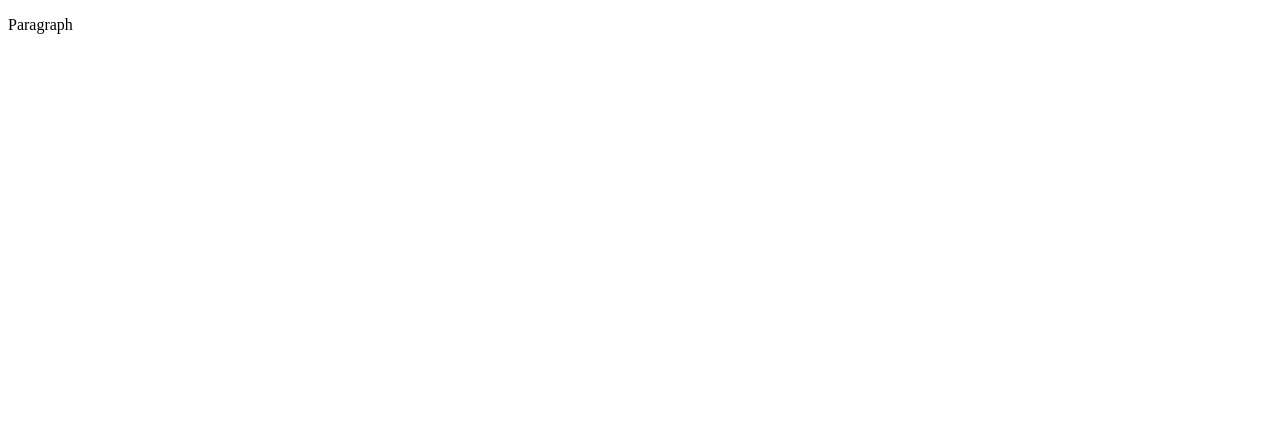
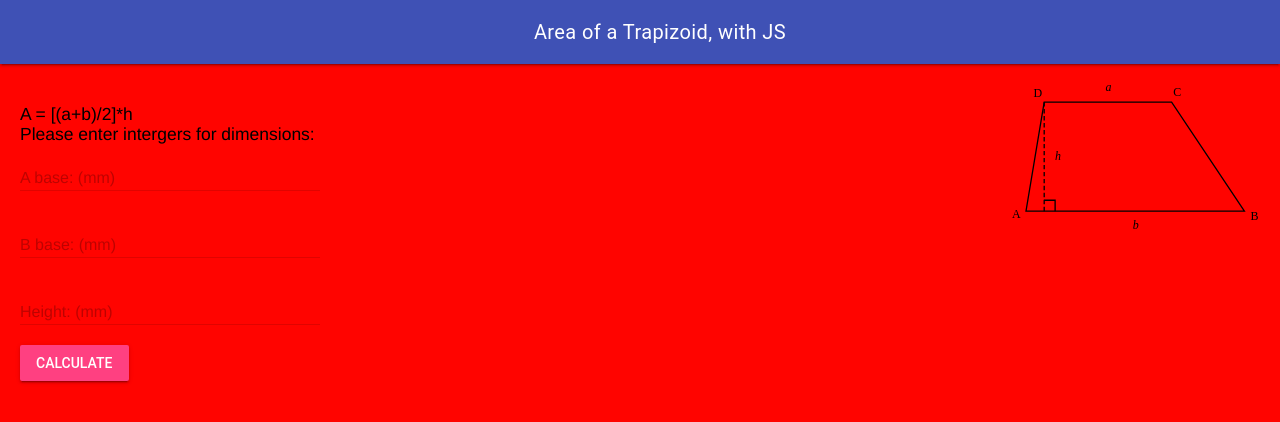
Before and after one commit to MTHS-ICD2O-1-2023/ICD2O-Unit-3-01-Jack-LeVasseur, a plain HTML site: page index.html in a window 1280 px wide. Drawn offline with nearby package versions, Linux system fonts and the light colour scheme.

Commit message:
Updated index.html Updated style.css Updated script.js Updated storyboard.png Added image trapeziod (1).svg

```diff
--- a/css/style.css
+++ b/css/style.css
@@ -1,4 +1,41 @@
-/* Created by: Mr. Coxall
-* Created on: Sep 2020
+/* Created by: Jack LeVasseur
+* Created on: March 21 2024
 * This file contains the CSS for index.html
 */
+
+.mdl-layout__header-row {
+  justify-content: center;
+  padding: 0;
+}
+
+.mdl-layout__content {
+  padding-left: 15pt;
+  padding-right: 15pt;
+  padding-top: 15pt;
+}
+
+.mdl-textfield__error {
+  color: rgb(5, 65, 229);
+}
+
+.page-content {
+  color: rgb(0, 0, 0);
+  font-family: Helvetica, Arial, sans-serif;
+  font-size: 1.25rem;
+}
+
+.page-content-answer {
+  color: rgb(0 0 0);
+  font-family: Helvetica, Arial, sans-serif;
+  font-size: 1.25rem;
+}
+
+img {
+  height: auto;
+  width: 250px;
+  float: right;
+}
+
+body {
+  background-color: rgb(255, 4, 0);
+}
--- a/index.html
+++ b/index.html
@@ -1,9 +1,75 @@
 <!DOCTYPE html>
 <html>
-  <head>
-    <title>Title</title>
+<head>
+  <meta charset="utf-8" />
+  <meta name="description" content="Area and Perimeter of Rectangle, in JavaScript" />
+  <meta name="keywords" content="mths, icd2o" />
+  <meta name="author" content="Jack LeVasseur" />
+  <meta name="viewport" content="width=device-width, initial-scale=1.0" />
+  <link rel="stylesheet" href="./css/style.css" />
+  <link rel="stylesheet" href="https://fonts.googleapis.com/icon?family=Material+Icons" />
+  <link rel="stylesheet" href="https://code.getmdl.io/1.3.0/material.indigo-pink.min.css" />
+  <link rel="apple-touch-icon" sizes="180x180" href="apple-touch-icon.png" />
+  <link rel="icon" type="image/png" sizes="32x32" href="favicon-32x32.png" />
+  <link rel="icon" type="image/png" sizes="16x16" href="favicon-16x16.png" />
+  <link rel="manifest" href="site.webmanifest" />
+  <title> Area of a Trapizoid, with JS</title>
   </head>
   <body>
-    <p>Paragraph</p>
-  </body>
-</html>
+    <script defer src="https://code.getmdl.io/1.3.0/material.min.js"></script>
+    <script src="./js/script.js"></script>
+    <div class="mdl-layout mdl-js-layout mdl-layout--fixed-header">
+      <header class="mdl-layout__header">
+        <div class="mdl-layout__header-row">
+          <span class="mdl-layout-title">Area of a Trapizoid, with JS</span>
+          </header>
+          <main class="mdl-layout__content">
+            <div class="right-image">
+              <img src="./images/trapezoid (1).svg" alt />
+            </div>
+            <br />
+            <div class="page-content">A = [(a+b)/2]*h</div>
+            <div class="page-content">Please enter intergers for dimensions:</div>
+            <form action="#">
+              <div class="mdl-textfield mdl-js-textfield">
+                <!-- input pattern attribute -->
+                <input class="mdl-textfield__input" type="text" pattern="-?[0-9]*(\.[0-9]+)?" id="length-of-rectangle" />
+                <!-- mdl-textfield__label -->
+                <label class="mdl-textfield__label" for="length-of-rectangle">A base: (mm)</label>
+                <!-- class "mdl-textfield__error" -->
+                <span class="mdl-textfield__error">Input is not a number.</span>
+              </div>
+              <br />
+              <div class="mdl-textfield mdl-js-textfield">
+                <!-- input pattern attribute -->
+                <input class="mdl-textfield__input" type="text" pattern="-?[0-9]*(\.[0-9]+)?" id="width-of-rectangle" />
+                <!-- mdl-textfield__label -->
+                <label class="mdl-textfield__label" for="width-of-rectangle"> B base: (mm)</label>
+                <!-- class "mdl-textfield__error" -->
+                <span class="mdl-textfield__error">Input is not a number.</span>
+              </div>
+              <br />
+              <div class="mdl-textfield mdl-js-textfield">
+                <!-- input pattern attribute -->
+                <input class="mdl-textfield__input" type="text" pattern="-?[0-9]*(\.[0-9]+)?" id="length-of-rectangle" />
+                <!-- mdl-textfield__label -->
+                <label class="mdl-textfield__label" for="length-of-rectangle">Height: (mm)</label>
+                <!-- class "mdl-textfield__error" -->
+                <span class="mdl-textfield__error">Input is not a number.</span>
+              </div>
+              <br />
+              <!-- Accent-colored raised button with ripple -->
+              <button class="mdl-button mdl-js-button mdl-button--raised mdl-js-ripple-effect mdl-button--accent"
+                onclick="calculatePermeterAndAreaOfRectangle()">
+                Calculate
+              </button>
+              </form>
+              <br />
+              <div class="page-content-answer">
+                <div id="area"></div>
+                <div id="perimter"></div>
+              </div>
+              </main>
+              </div>
+              </body>
+              </html>
--- a/js/script.js
+++ b/js/script.js
@@ -1,5 +1,24 @@
 // Copyright (c) 2020 Mr. Coxall All rights reserved
 //
-// Created by: Mr. Coxall
-// Created on: Sep 2020
+// Created by: Jack LeVasseur
+// Created on: April 2 2024
 // This file contains the JS functions for index.html
+
+"use strict"
+
+/**
+ * This function calculates area of a triangle.
+ */
+function calculatePermeterAndAreaOfRectangle() {
+  // input
+  const baseOfTriangle = parseInt(document.getElementById('length-of-rectangle').value)
+  const heightOfTriangle = parseInt(document.getElementById('width-of-rectangle').value)
+
+  // process
+  const areaOfTriangle = baseOfTriangle + heightOfTriangle + 32
+  const HeightOfTriangle = (baseOfTriangle + heightOfTriangle) + 32
+
+  // output
+  document.getElementById('area').innerHTML = 'Area is: ' + areaOfTriangle + ' mm²'
+  document.getElementById('perimeter').innerHTML = 'Perimeter is: ' + perimeterOfRectangle + 'mm²'
+}
```
Also changed, not shown: design/storyboard.png (added), images/trapezoid (1).svg (added), 1 other file.
